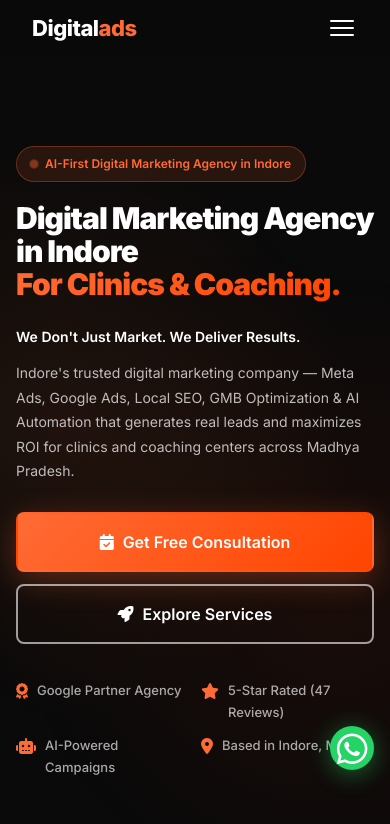
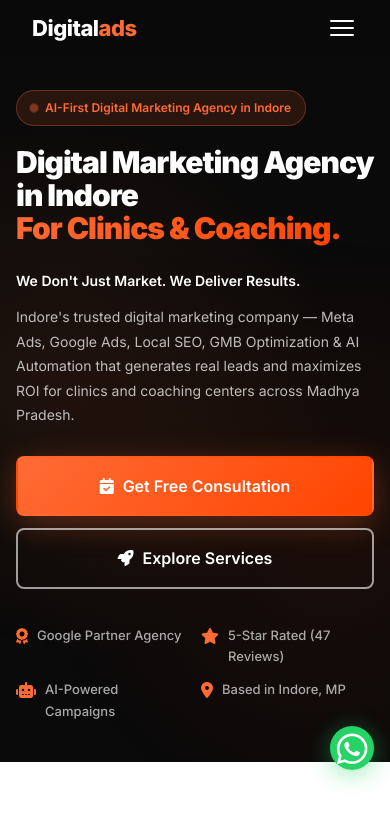
Before and after one commit to ankitbairagi800-jpg/Digitads, a Next.js app: page / in a window 390 px wide. Shown: the top 824 px of the page. Built offline with nearby package versions, Linux system fonts and the light colour scheme; no server answers.

Commit message:
style: fix mobile header vertical gap on all page heroes

```diff
--- a/src/app/globals.css
+++ b/src/app/globals.css
@@ -678,13 +678,14 @@
      HERO SECTION — full width fix
   ───────────────────────────────────────────── */
    .hero {
-    padding-top: 70px;
-    min-height: 100svh;
-    min-height: 100vh;
+     padding-top: 75px;
+     min-height: auto;
+     display: flex;
+     align-items: flex-start;
    }
 
    .hero-content {
-    padding: 50px 0 40px;
+     padding: 15px 0 40px;
      width: 100%;
      max-width: 100%;
    }
@@ -879,7 +880,7 @@
   /* ─────────────────────────────────────────────
      PAGE HERO (inner pages)
   ───────────────────────────────────────────── */
-  .page-hero { padding: 120px 0 56px; }
+  .page-hero { padding: 80px 0 40px; }
   .page-hero h1 { letter-spacing: -1px; }
 
   /* ─────────────────────────────────────────────
@@ -925,7 +926,7 @@
   /* ─────────────────────────────────────────────
      BLOG POST
   ───────────────────────────────────────────── */
-  .post-hero { padding: 120px 0 50px; }
+  .post-hero { padding: 80px 0 40px; }
   .post-title { letter-spacing: -1px; }
   .post-layout { grid-template-columns: 1fr; gap: 40px; }
   .post-sidebar { position: static; }
@@ -954,7 +955,7 @@
   .contact-quick-inner { flex-direction: column; align-items: flex-start; gap: 20px; padding: 0 4px; }
   .why-contact-grid { grid-template-columns: 1fr; gap: 16px; }
   .form-row-2 { grid-template-columns: 1fr !important; }
-  .contact-hero { padding: 120px 0 50px !important; }
+  .contact-hero { padding: 80px 0 40px !important; }
   .contact-page-grid { grid-template-columns: 1fr !important; }
   .gmb-hours-inner { flex-direction: column; text-align: center; gap: 14px; }
   .gmb-hours-days { justify-content: center; }
```
Lines whose indentation alone changed are shown as unchanged.
